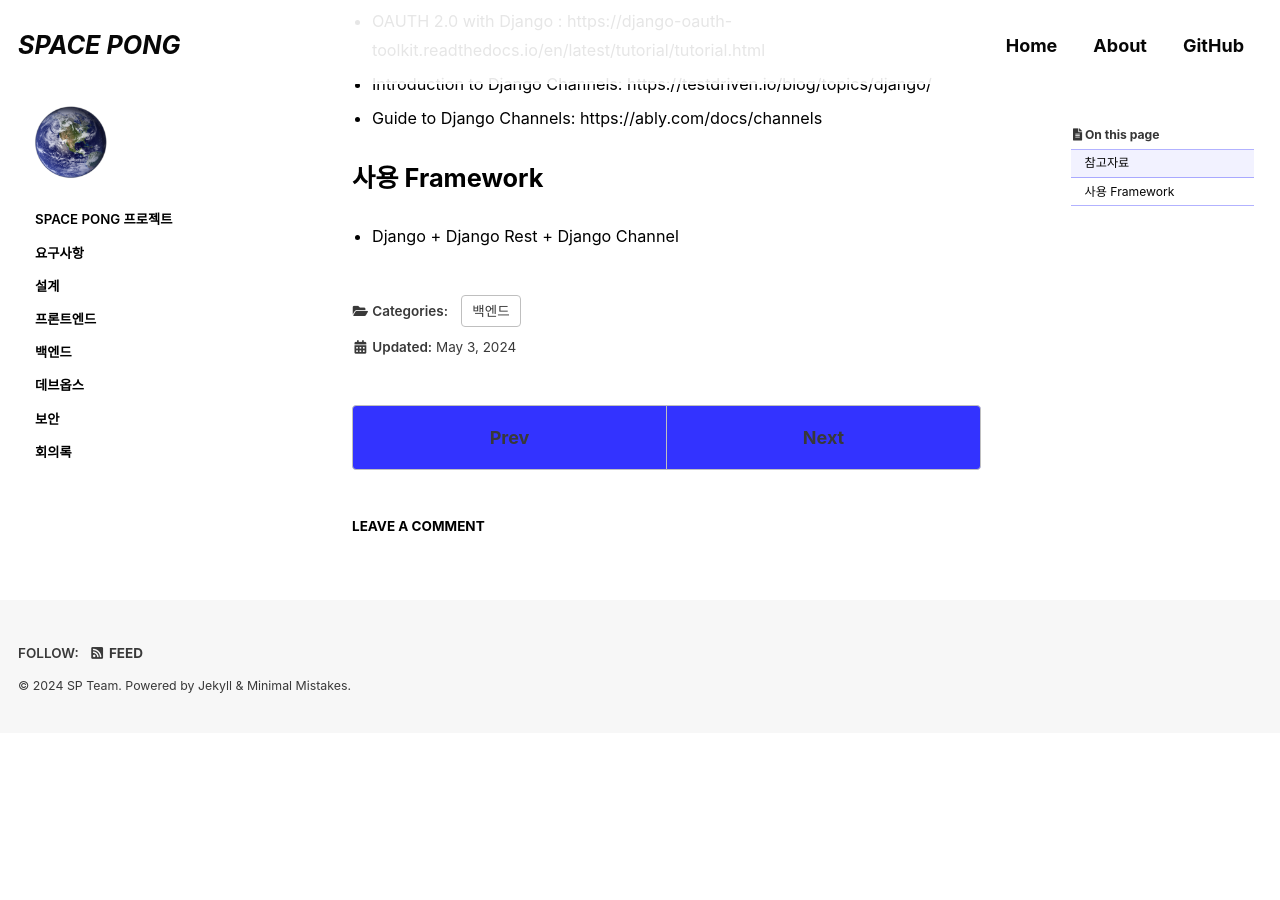
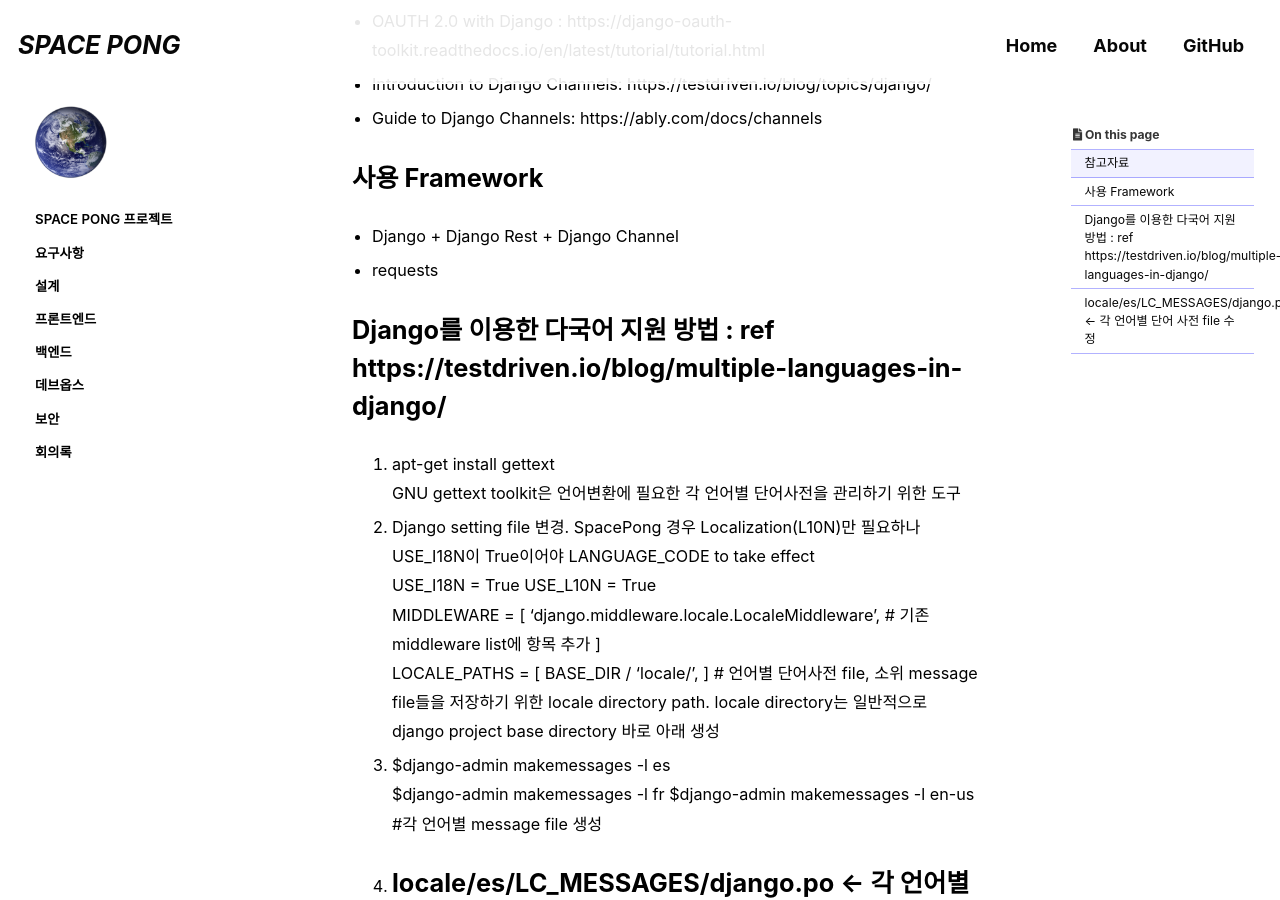
Before and after one commit to space-pong/space-pong.github.io, a Jekyll site: the page built from _posts/2024-05-03-backend-240503.md, in a window 1280 px wide and 900 px high, scrolled down 304 px. Built offline with Jekyll 4.4.1, drawn with Linux system fonts in a browser that asks for light colours; cached includes are drawn as plain includes; some web fonts are replaced; comment, search, counter and statistics services are not loaded; before the commit the page ends 1037 px from its top, so only the background shows below that; some of the changed text lies outside the part shown.

Commit message:
django localization

```diff
--- a/_posts/2024-05-03-backend-240503.md
+++ b/_posts/2024-05-03-backend-240503.md
@@ -22,3 +22,45 @@ last_modified_at: 2024-05-03
 
 # 사용 Framework
 - Django + Django Rest + Django Channel
+- requests
+
+
+
+
+# Django를 이용한 다국어 지원 방법 : ref https://testdriven.io/blog/multiple-languages-in-django/
+1. apt-get install gettext
+    GNU gettext toolkit은 언어변환에 필요한 각 언어별 단어사전을 관리하기 위한 도구
+2. Django setting file 변경. SpacePong 경우 Localization(L10N)만 필요하나 USE_I18N이 True이어야 LANGUAGE_CODE to take effect
+
+    USE_I18N = True
+    USE_L10N = True
+
+    MIDDLEWARE = [
+        'django.middleware.locale.LocaleMiddleware', # 기존 middleware list에 항목 추가
+    ]
+
+    LOCALE_PATHS = [
+      BASE_DIR / 'locale/',
+    ]   # 언어별 단어사전 file, 소위 message file들을 저장하기 위한 locale directory path. locale directory는 일반적으로 django project base directory 바로 아래 생성
+
+3. $django-admin makemessages -l es
+   $django-admin makemessages -l fr
+   $django-admin makemessages -l en-us
+   #각 언어별 message file 생성
+
+4. # locale/es/LC_MESSAGES/django.po <- 각 언어별 단어 사전 file 수정
+    example:
+      msgid "Welcome"
+      msgstr "Bienvenidos"
+
+5. $django-admin compilemessages --all     #4번 단어 file이 다 수정됐으면 단어 file compile
+
+6. django python code example :
+    from django import forms
+    from django.utils.translation import gettext_lazy as _
+
+    class ExampleForm(forms.Form):
+      first_name = forms.CharField(label=_('Welcome'))
+
+7. django html example :
+    <h1>{% trans "Welcome" %}</h1>
```
